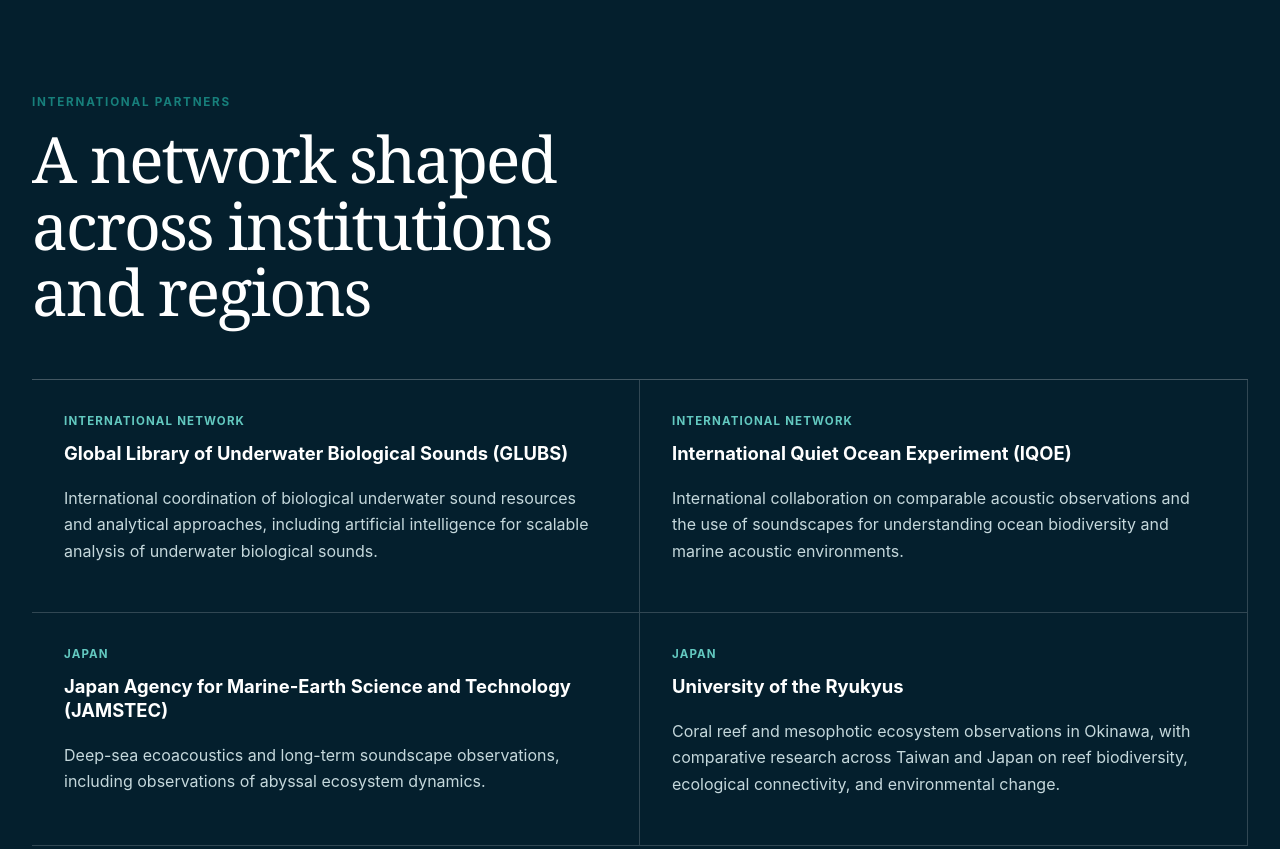
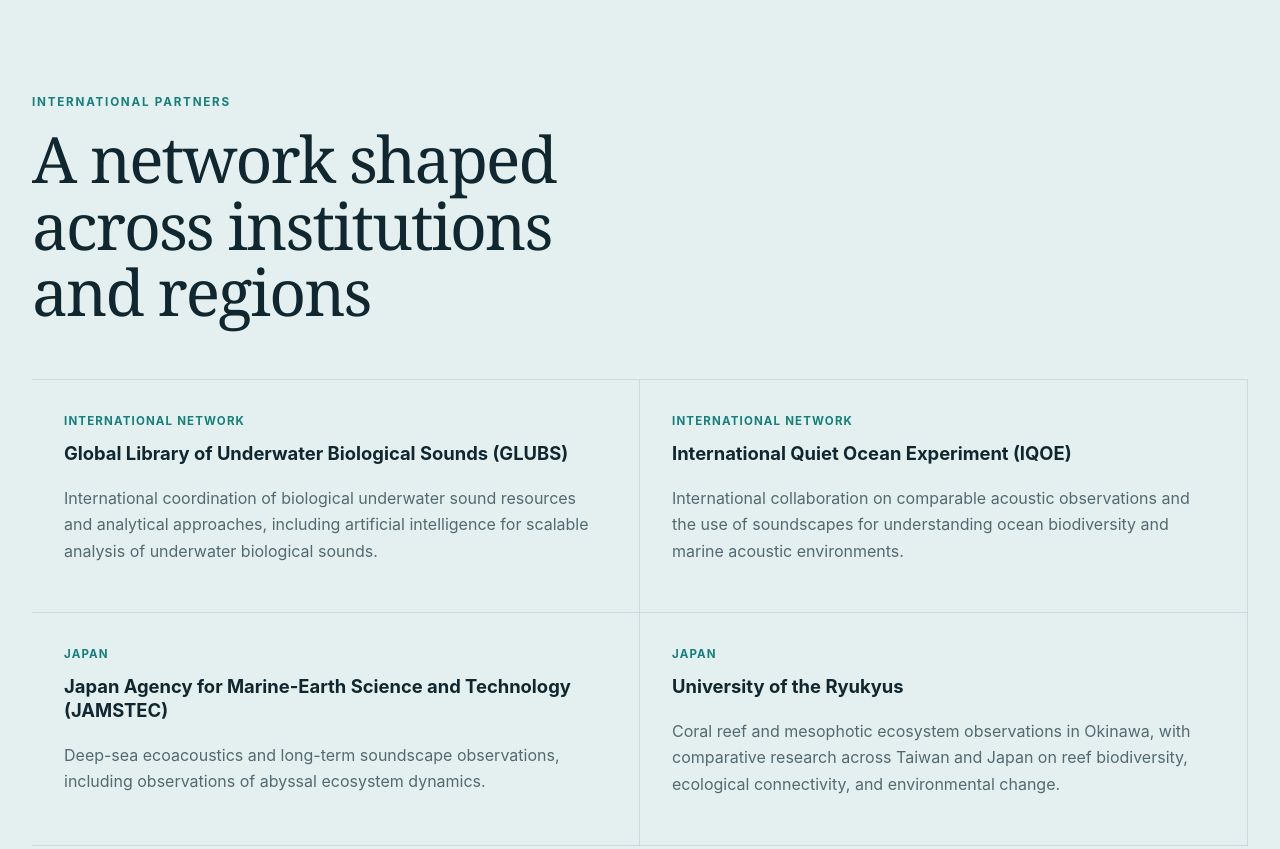
Before and after one commit to schonkopf/oblp, an Astro site: page /about in a window 1280 px wide. Shown: the part 1040-1889 px from the top of the page. Built offline with nearby package versions, Linux system fonts and the light colour scheme; Astro itself is replaced by a stand-in of ours.

Commit message:
Use light wash for international partners

```diff
--- a/src/pages/about/index.astro
+++ b/src/pages/about/index.astro
@@ -26,7 +26,7 @@
     </div>
   </section>
 
-  <section class="section section-dark" aria-labelledby="partners-heading"><div class="shell">
+  <section class="section partner-section" aria-labelledby="partners-heading"><div class="shell">
     <div class="section-heading"><p class="eyebrow">{page.data.partners.eyebrow}</p><h2 id="partners-heading">{page.data.partners.title}</h2></div>
     <div class="partner-list">{internationalPartners.map(({ data }) => <article class:list={{ 'partner-with-logo': data.logo }}>
       {data.logo && <img class="partner-logo" src={mediaUrl(data.logo.src)} alt={data.logo.alt} loading="lazy" />}
--- a/src/styles/global.css
+++ b/src/styles/global.css
@@ -181,6 +181,13 @@
 .team-composition { display: grid; grid-template-columns: minmax(0,1fr) auto; align-items: end; gap: var(--space-7); padding-block: var(--space-4); border-block: 1px solid var(--color-line); }
 .team-composition h2 { margin-bottom: 0; }
 .team-composition .arrow-link { margin-bottom: .5rem; white-space: nowrap; }
+.partner-section { color: var(--color-ink); background: var(--color-wash); }
+.partner-section .eyebrow,.partner-section .card-type { color: var(--color-teal-600) !important; }
+.partner-section h2,.partner-section h3,.partner-section h3 a { color: var(--color-ink); }
+.partner-section h3 a:hover,.partner-section h3 a:focus-visible { color: var(--color-teal-600); }
+.partner-section .partner-list { border-color: var(--color-line); }
+.partner-section .partner-list article { border-color: var(--color-line); }
+.partner-section .partner-list article > div > p:last-child { color: var(--color-muted); }
 .partner-list { display: grid; grid-template-columns: repeat(2,minmax(0,1fr)); border-top: 1px solid rgba(255,255,255,.25); }
 .partner-list article { min-width: 0; padding: var(--space-5); border-right: 1px solid rgba(255,255,255,.18); border-bottom: 1px solid rgba(255,255,255,.18); }
 .partner-list .partner-with-logo { display: grid; grid-template-columns: 5rem minmax(0,1fr); gap: var(--space-4); }
```
